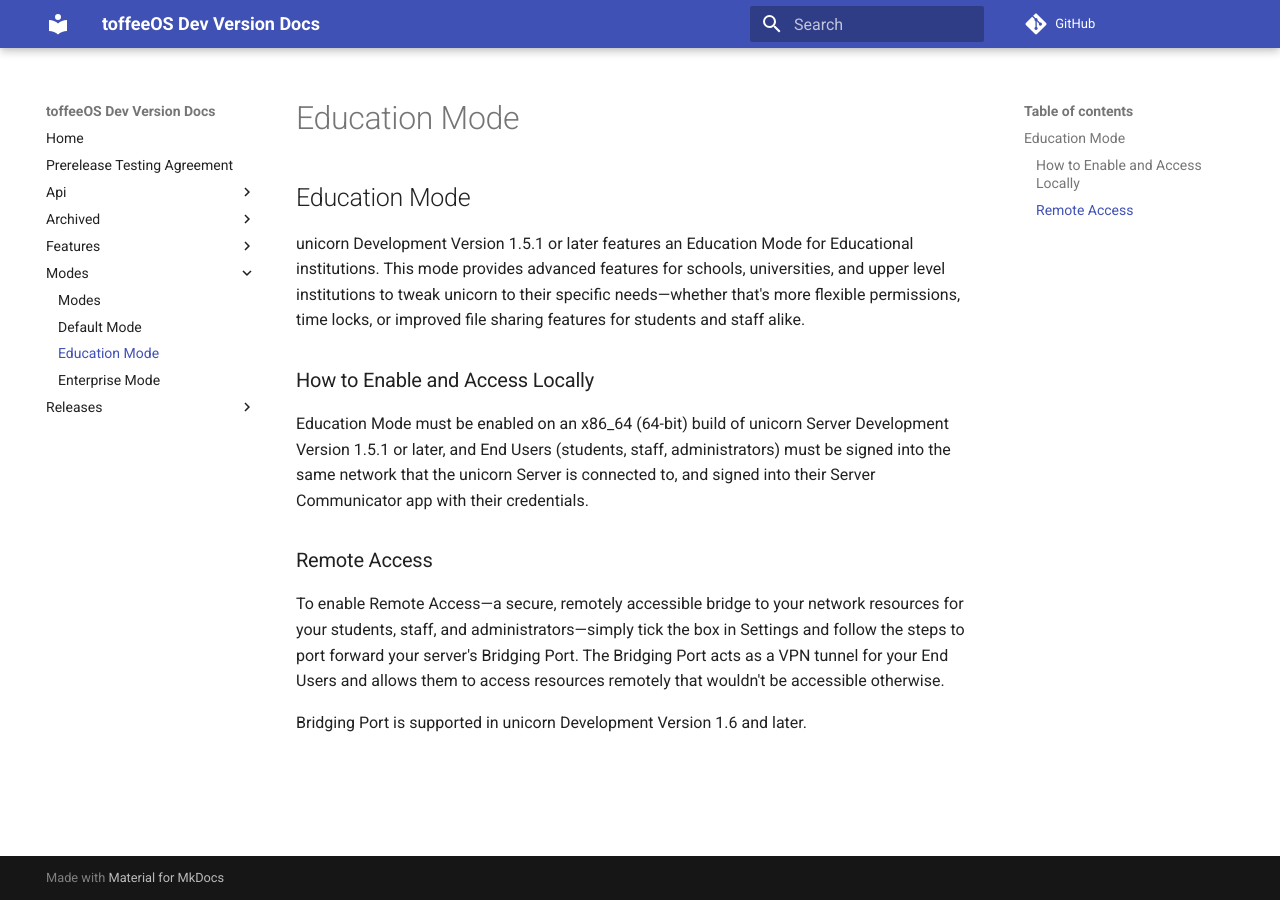
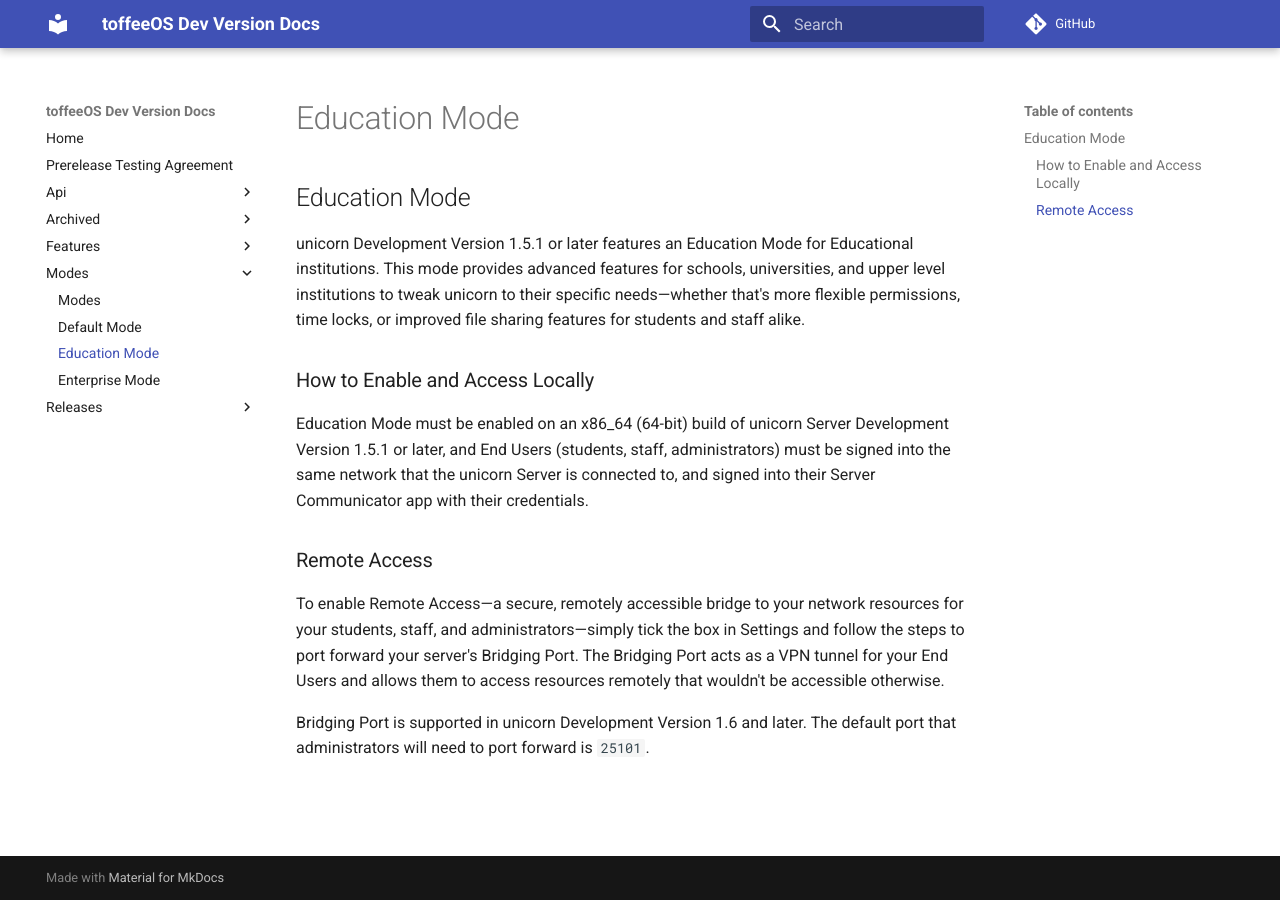
Before and after one commit to Wallymer/toffeeOSdocs, an MkDocs documentation site: the page built from docs/modes/education.md, in a window 1280 px wide. Built offline with MkDocs 1.6.1 and Material for MkDocs 9.7.7, drawn with Linux system fonts in a browser that asks for light colours; comment, search, counter and statistics services are not loaded.

Commit message:
EDU: Bridging Port, add default
Signed-off-by: Malik O'Leary <malik@mint.wallymer.com>
Signed-off-by: Slade Watkins <slade@sladewatkins.com>

```diff
--- a/docs/modes/education.md
+++ b/docs/modes/education.md
@@ -12,3 +12,4 @@ Education Mode must be enabled on an x86_64 (64-bit) build of unicorn Server Dev
 To enable Remote Access—a secure, remotely accessible bridge to your network resources for your students, staff, and administrators—simply tick the box in Settings and follow the steps to port forward your server's Bridging Port. The Bridging Port acts as a VPN tunnel for your End Users and allows them to access resources remotely that wouldn't be accessible otherwise.
 
 Bridging Port is supported in unicorn Development Version 1.6 and later.
+The default port that administrators will need to port forward is ``25101``.
```
